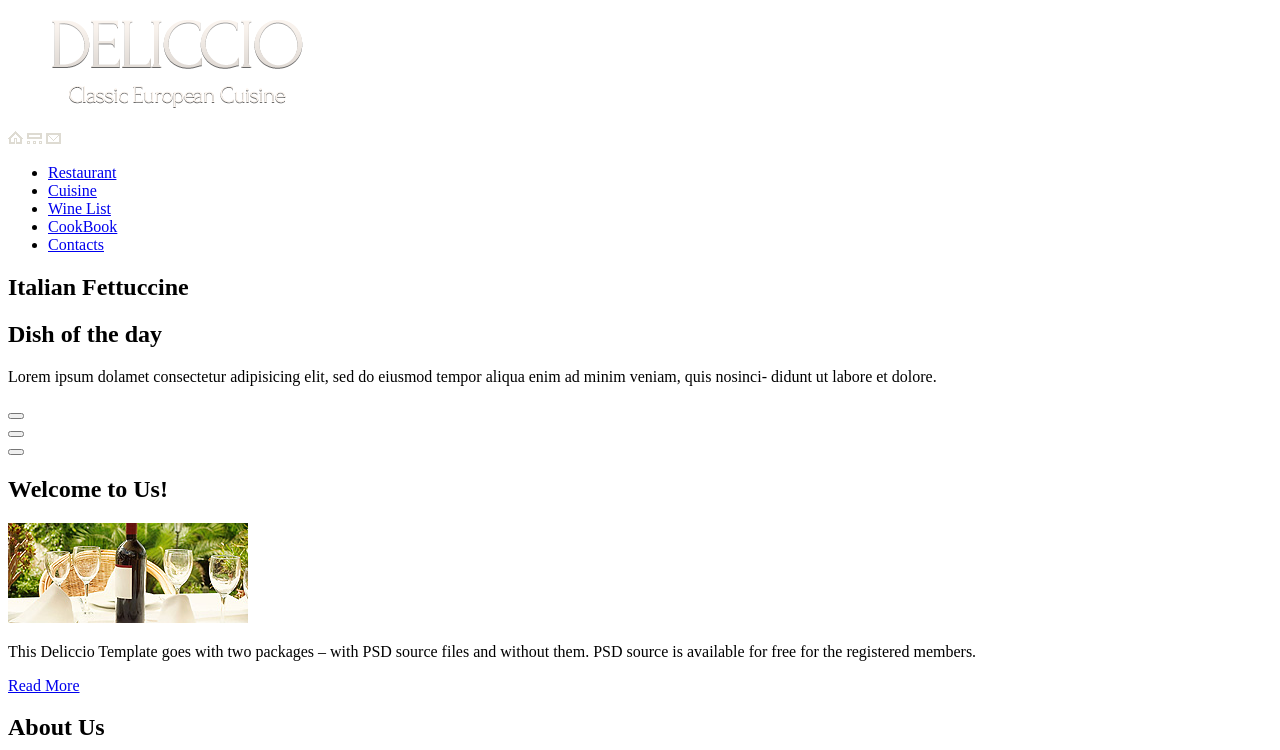
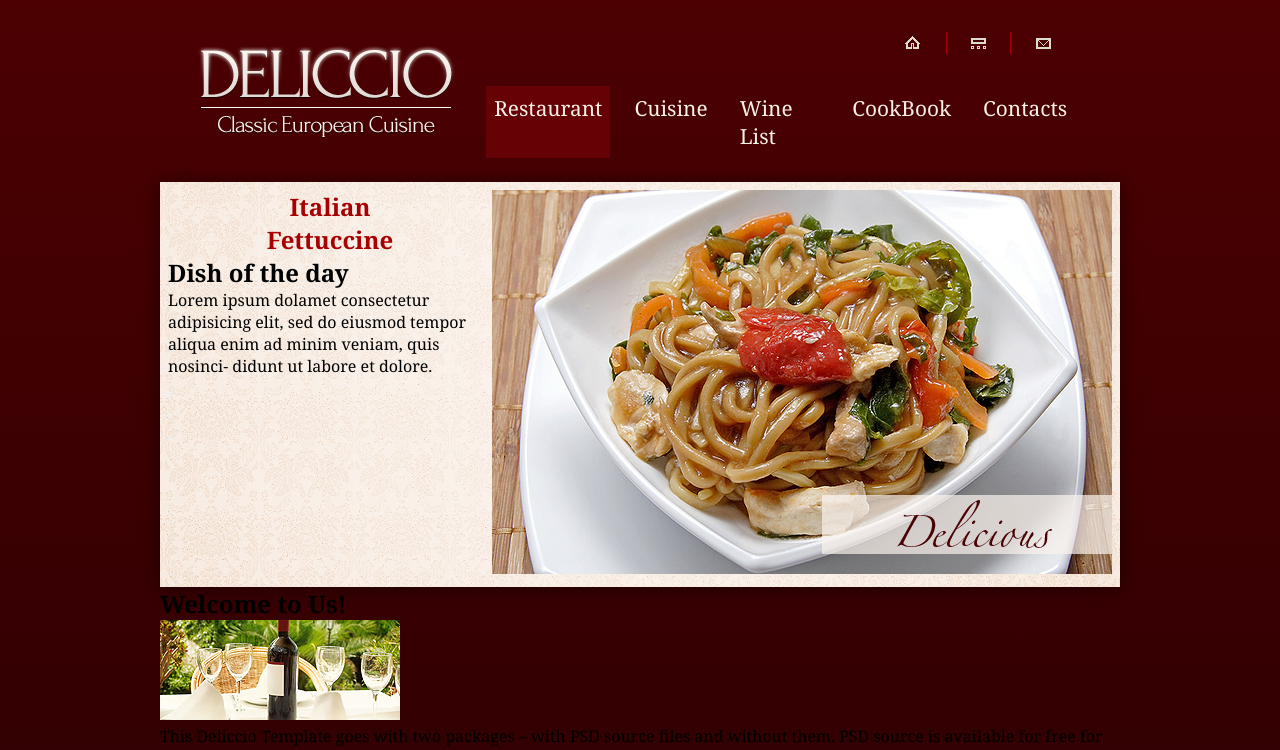
Before and after one commit to kauasilvandrade/projeto-deliccio, a plain HTML site: page index.html in a window 1280 px wide. Shown: the top 750 px of the page. Drawn offline with Linux system fonts and the light colour scheme.

Commit message:
header terminado

```diff
--- /dev/null
+++ b/css/style.css
@@ -0,0 +1,211 @@
+/* PERMITIR ACENTUAÇÕES NO SITE */
+@charset "UTF-8";
+
+/* FONTES */
+@font-face {
+    font-family: 'Mories';
+    src: url(../fonte);
+}
+
+/* PALETA DE CORES */
+:root {
+    --cor0: #fff;
+    --cor1: #c53005;
+    --cor2: #a80002;
+    --cor3: #4C0002; /*DEGRADÊ*/
+    --cor4: #220003; /*DEGRADÊ*/
+    --cor5: #1D0000;
+    --cor6: #200000;
+}
+
+/* CONFIGURAÇÕES GLOBAIS */
+* {
+    margin: 0;
+    padding: 0;
+    box-sizing: border-box;
+}
+
+/* CORPO */
+body {
+    font-family: Georgia, "Times New Roman", Times, serif;
+}
+
+.container {
+    max-width: 960px;
+    margin:  0 auto;
+}
+
+/* CABEÇALHO */
+.cabecalho {
+    background-image: linear-gradient(to top, var(--cor4), var(--cor3));
+    padding-top: 2rem;
+}
+
+.cabecalho .cabecalho-2 {
+    display: flex;
+    justify-content: space-between;
+    margin: 0 2.3rem;
+    align-items: center;
+    margin-bottom: 1.5rem;
+}
+
+.cabecalho .cabecalho-2 .img-box {
+    margin-right: 1.4rem;
+}
+
+.cabecalho .cabecalho-2 .img-box img {}
+
+/* MENU */
+.link-menu {}
+
+.link-menu .links-box {
+    margin-bottom: 2rem;
+    gap: 1.6rem;
+    padding-right: 2rem;
+    display: flex;
+    justify-content: flex-end;
+}
+
+.link-menu .links-box a {}
+
+.link-menu .links-box a img {}
+
+.link-menu .links-box #icone-border {
+    border-left: 1px solid var(--cor2);
+    border-right: 1px solid var(--cor2);
+    padding: 0 1.5rem;
+}
+
+.link-menu .menu-navegacao {}
+
+.link-menu .menu-navegacao .lista-navegacao {
+    display: flex;
+    list-style: none;
+}
+
+.link-menu .menu-navegacao .lista-navegacao .item-navegacao {
+    padding: 0.5rem;
+    margin: 0 0.5rem;
+}
+
+.link-menu .menu-navegacao .lista-navegacao #item-fundo {
+    background-color: #660205;
+}
+
+.link-menu .menu-navegacao .lista-navegacao .item-navegacao:hover {
+    background-color: #660205;
+}
+
+.link-menu .menu-navegacao .lista-navegacao .item-navegacao a {
+    text-decoration: none;
+    color: #F9F0E7;
+    font-size: 1.3em;
+    font-weight: 100;
+}
+
+/* SEÇÃO SLIDE */
+.secao-slide {
+    background-image: url(../imagens/bg_slider.jpg);
+    display: flex;
+    padding: 0.5rem;
+    box-shadow: 0px 1px 20px rgb(0 0 0 / 49%);
+}
+
+.secao-slide .pedido-dia {}
+
+.secao-slide .pedido-dia h1 {
+    color: var(--cor2);
+    text-align: center;
+}
+
+.secao-slide .pedido-dia h2 {}
+
+.secao-slide .pedido-dia p {}
+
+.secao-slide .pedido-dia .botao-box {}
+
+.secao-slide .pedido-dia .botao-box button {}
+
+.secao-slide .img-slide {}
+
+.secao-slide .img-slide img {}
+
+/* SEÇÃO CARD */
+.secao-card {}
+
+.secao-card .card-box {}
+
+.secao-card .card-box h2 {}
+
+.secao-card .card-box h2 strong {}
+
+.secao-card .card-box img {}
+
+.secao-card .card-box p {}
+
+.secao-card .card-box a {}
+
+.secao-card .card-box .lista-servicos {}
+
+.secao-card .card-box .lista-servicos .item-servixo {}
+
+/* CONTEÚDO PRINCIPAL */
+.conteudo {}
+
+/* SEÇÃO PROXÍMOS EVENTOS */
+.secao-events-testimonials {}
+
+/* EVENTS */
+.secao-events-testimonials h2 {}
+
+.secao-events-testimonials .events {}
+
+.secao-events-testimonials .events .lista-events {}
+
+.secao-events-testimonials .events .lista-events .item-events {}
+
+.secao-events-testimonials .events .lista-events .item-events img {}
+
+.secao-events-testimonials .events .lista-events .item-events a {}
+
+.secao-events-testimonials .events .lista-events .item-events p {}
+
+/* TESTIMONIALS */
+.secao-events-testimonials .testimonials {}
+
+.secao-events-testimonials .testimonials .testimonials-box {}
+
+.secao-events-testimonials .testimonials .testimonials-box .number {}
+
+.secao-events-testimonials .testimonials .testimonials-box .citacao-pessoa {}
+
+.secao-events-testimonials .testimonials .testimonials-box .citacao-pessoa p {}
+
+.secao-events-testimonials .testimonials .testimonials-box .citacao-pessoa q {}
+
+.secao-events-testimonials .testimonials .testimonials-box .citacao-pessoa .img-box {}
+
+.secao-events-testimonials .testimonials .testimonials-box .citacao-pessoa .img-box img {}
+
+/* RODAPÉ */
+.rodape {}
+
+.rodape .phone-follow {}
+
+.rodape .phone-follow .phone {}
+
+.rodape .phone-follow .phone h3 {}
+
+.rodape .phone-follow .phone h3 strong {}
+
+.rodape .phone-follow .phone p {}
+
+.rodape .phone-follow .phone p a {}
+
+.rodape .phone-follow .follow {}
+
+.rodape .phone-follow .follow h3 {}
+
+.rodape .phone-follow .follow h3 a {}
+
+.rodape .phone-follow .follow h3 a img {}
--- a/index.html
+++ b/index.html
@@ -4,6 +4,7 @@
     <meta charset="UTF-8">
     <meta http-equiv="X-UA-Compatible" content="IE=edge">
     <meta name="viewport" content="width=device-width, initial-scale=1.0">
+    <link rel="stylesheet" href="css/style.css">
     <title>Restaurant</title>
 </head>
 <body>
@@ -15,7 +16,7 @@
         <div class="container">
 
             <!-- SEUNDO CABEÇALHO -->
-            <header class="header-2">
+            <header class="cabecalho-2">
 
                 <!-- LOGO -->
                 <figure class="img-box">
@@ -28,18 +29,30 @@
                 <div class="link-menu">
 
                     <!-- LINKS -->
-                    <a href="index.html"><img src="imagens/icon_1.gif" alt="Icone de home"></a>
-                    <a href="wine.html"><img src="imagens/icon_2.gif" alt="Icone de cardápio"></a>
-                    <a href="contacts.html"><img src="imagens/icon_3.gif" alt="Icone de contato"></a>
+                    <div class="links-box">
+
+                        <a href="index.html">
+                            <img src="imagens/icon_1.gif" alt="Icone de home">
+                        </a>
+
+                        <a href="wine.html" id="icone-border">
+                            <img src="imagens/icon_2.gif" alt="Icone de cardápio">
+                        </a>
+
+                        <a href="contacts.html">
+                            <img src="imagens/icon_3.gif" alt="Icone de contato">
+                        </a>
+
+                    </div>
 
                     <!-- MENU DE NAVEGAÇÃO -->
-                    <nav class="menu-nevegacao">
+                    <nav class="menu-navegacao">
 
                         <!-- LISTA DE NAVEGAÇÃO -->
                         <ul class="lista-navegacao">
 
                             <!-- ITEM NAVEGAÇÃO -->
-                            <li class="item-navegacao"><a href="restaurant.html">Restaurant</a></li>
+                            <li class="item-navegacao" id="item-fundo"><a href="restaurant.html">Restaurant</a></li>
 
                             <li class="item-navegacao"><a href="cuisine.html">Cuisine</a></li>
 
@@ -50,8 +63,11 @@
                             <li class="item-navegacao"><a href="contacts.html">Contacts</a></li>
 
                         </ul>
+
                     </nav>
+
                 </div>
+
             </header>
 
             <!-- SEÇÃO SLIDE -->
@@ -59,7 +75,7 @@
 
                 <div class="pedido-dia">
 
-                    <h1>Italian Fettuccine</h1>
+                    <h1>Italian <br> Fettuccine</h1>
 
                     <h2>Dish of the day</h2>
 
@@ -71,6 +87,12 @@
                     <div class="botao-box"><button></button></div>
 
                     <div class="botao-box"><button></button></div>
+
+                </div>
+
+                <div class="img-slide">
+
+                    <img src="imagens/img1.jpg" alt="">
 
                 </div>
 
@@ -288,9 +310,13 @@
                     <h3>Follow Us</h3>
 
                     <a href="#" title="Facebook"><img src="imagens/icon1.gif" alt="ícone Facebook"></a>
+
                     <a href="#" title="LinkedIn"><img src="imagens/icon2.gif" alt="ícone LinkedIn"></a>
+
                     <a href="#" title="Twitter"><img src="imagens/icon3.gif" alt="ícone Twitter"></a>
+
                     <a href="#" title="Delicious"><img src="imagens/icon4.gif" alt="ícone Delicious"></a>
+
                     <a href="#" title="Technorati"><img src="imagens/icon5.gif" alt="ícone Technorati"></a>
 
                 </div>
```
